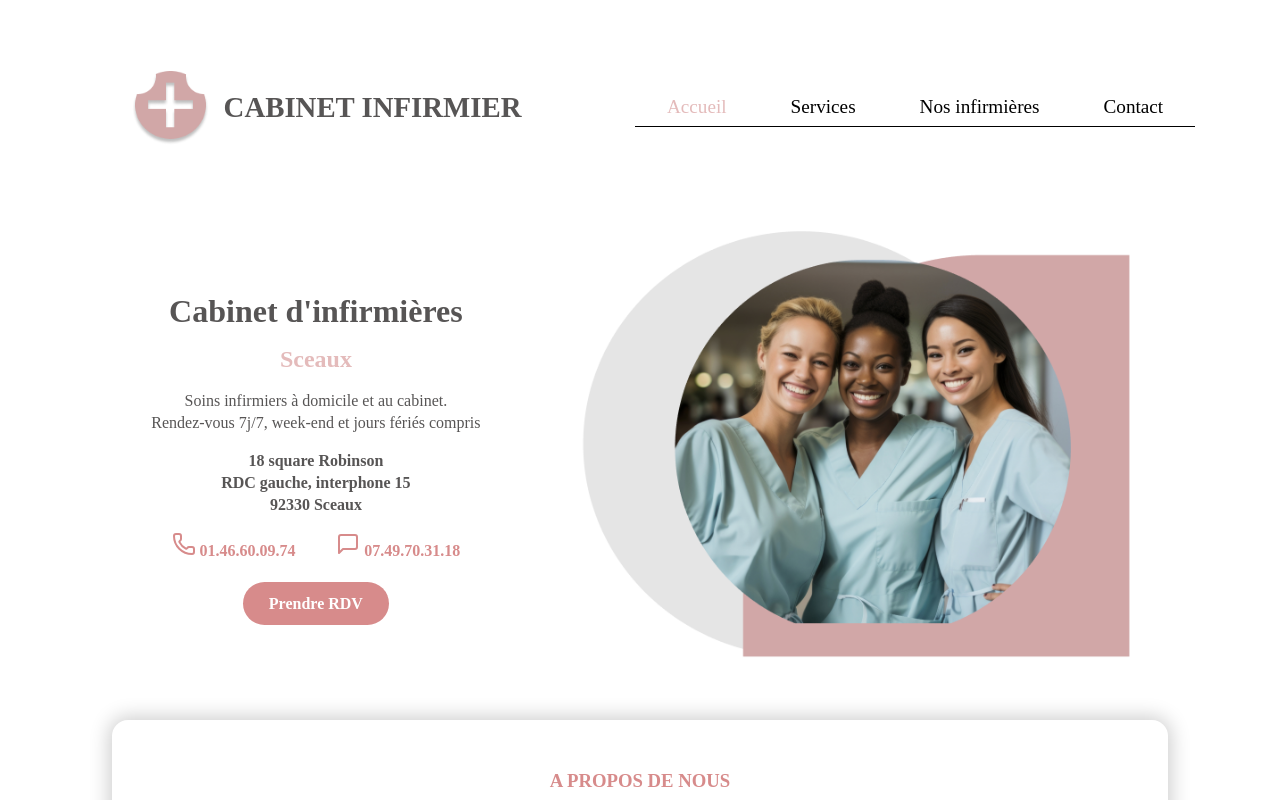
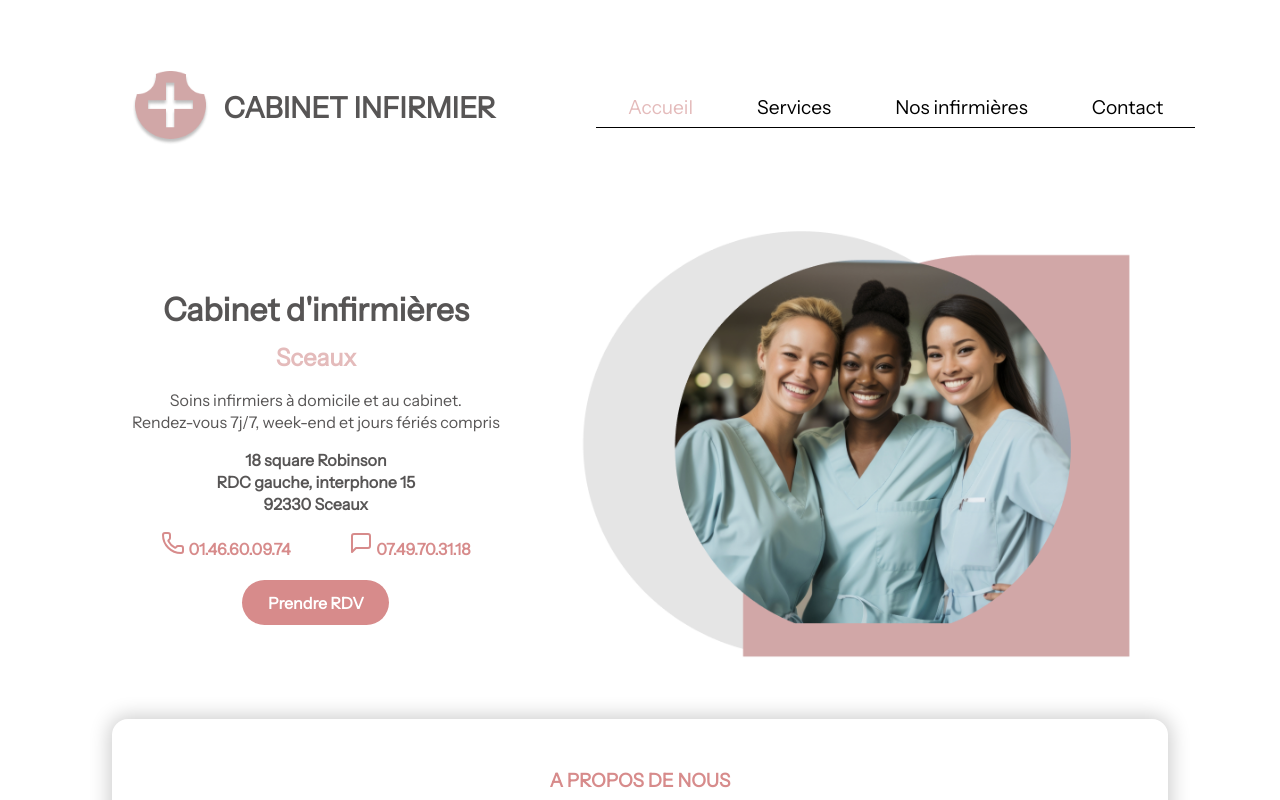
Before and after one commit to Cabinet-Infirmier/cabinet-infirmier-sceaux, a React (Vite) app: page / in a window 1280 px wide. Shown: the top 800 px of the page. Built offline with nearby package versions, Linux system fonts and the light colour scheme.

Commit message:
add fonts

```diff
--- a/src/index.css
+++ b/src/index.css
@@ -1,3 +1,20 @@
+@font-face {
+  font-family: "instrument";
+  src: url("/fonts/Instrument.ttf") format("truetype");
+  font-weight: normal;
+  font-style: normal;
+}
+@font-face {
+  font-family: "istok";
+  src: url("/fonts/IstokWeb.ttf") format("truetype");
+  font-weight: normal;
+  font-style: normal;
+}
+
 :root {
   padding: 0 4.8rem;
 }
+
+body {
+  font-family: "instrument", sans-serif;
+}
```
Also changed, not shown: public/fonts/Instrument.ttf (added), public/fonts/IstokWeb.ttf (added).
